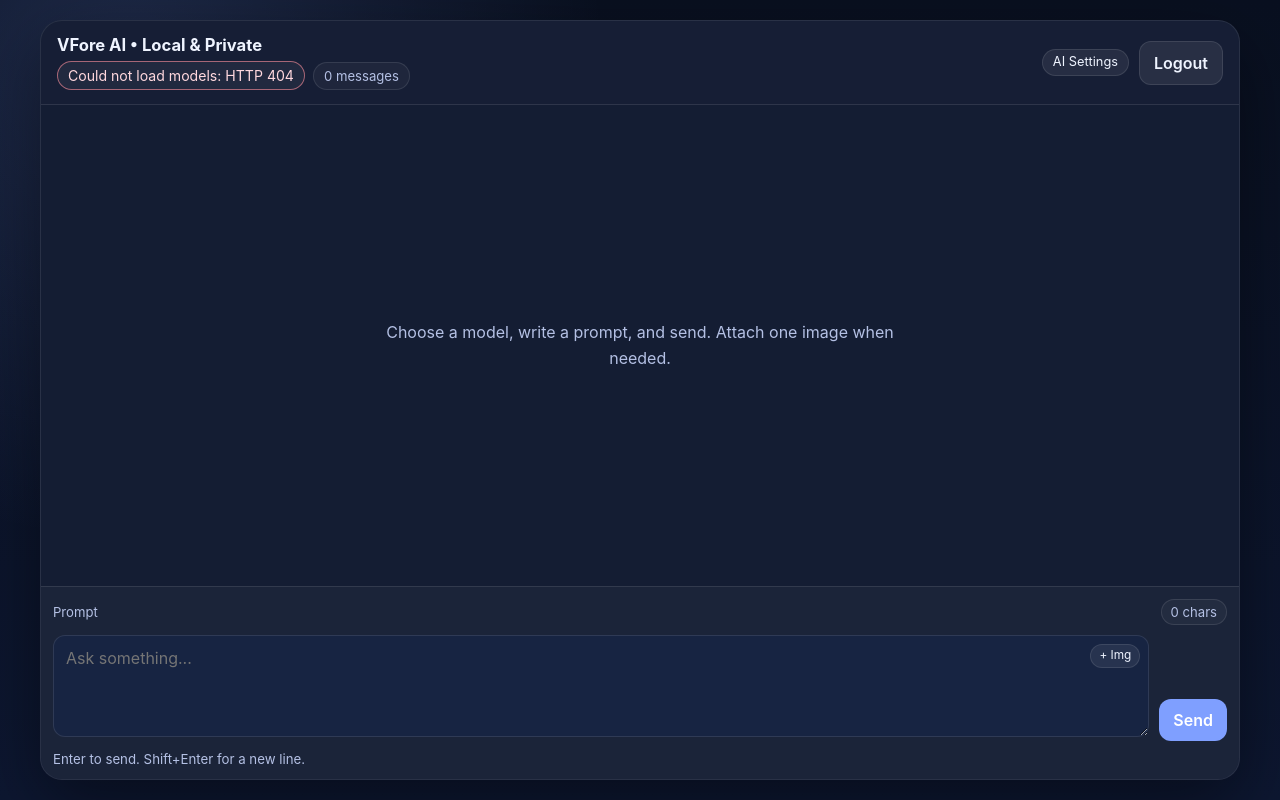
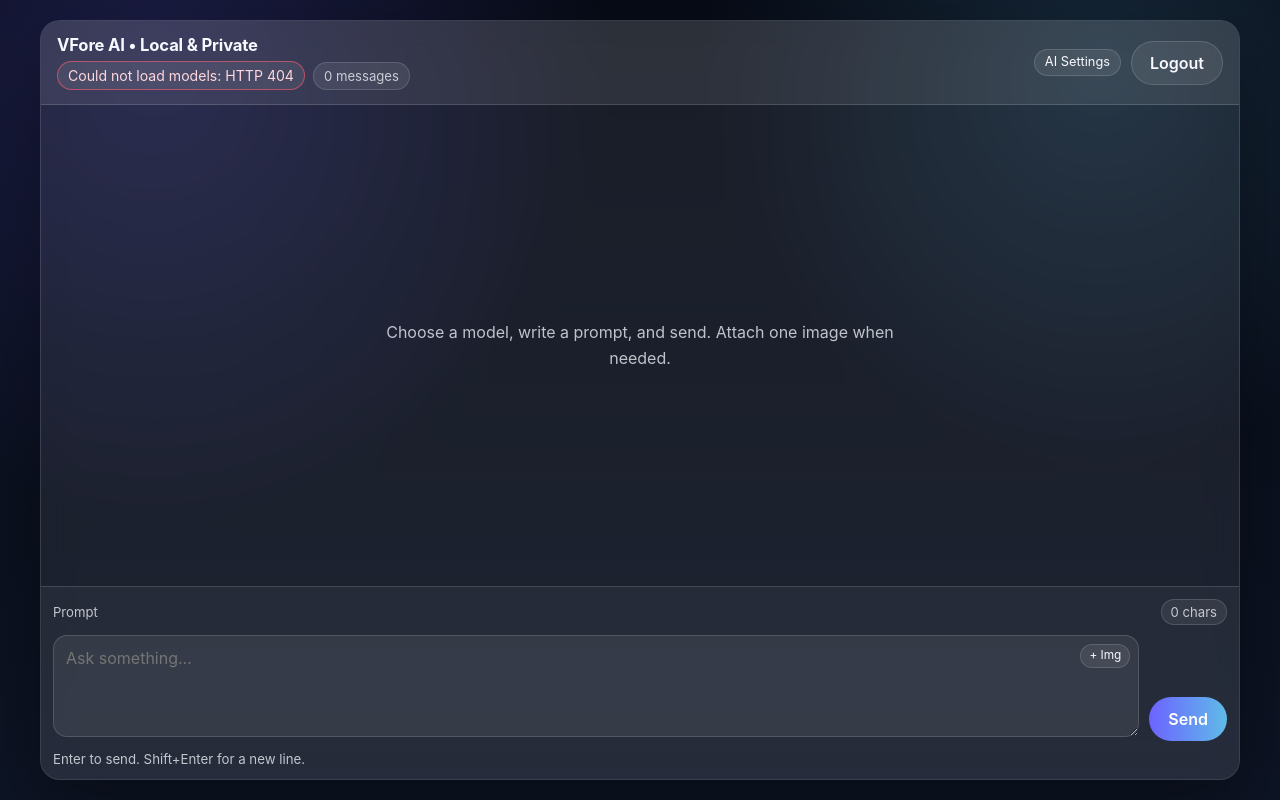
Before and after one commit to VForev/homeCloud, a Flask app: page /ollama in a window 1280 px wide. Run offline with Flask 3, Linux system fonts and the light colour scheme; the visitor is signed in with stand-in values (Sample User, id 1).

Commit message:
add fav and ui fixes
still need to fix color on grad buttons

```diff
--- a/static/local_ollama_ui.css
+++ b/static/local_ollama_ui.css
@@ -1,12 +1,14 @@
 :root {
-  --bg: #0a1020;
-  --panel: #111a31;
-  --panel-2: #172442;
-  --line: rgba(255, 255, 255, 0.1);
-  --text: #eff4ff;
-  --muted: #b4c0e4;
-  --accent: #7f9fff;
-  --danger: #ff8f9b;
+  --bg: #070b16;
+  --bg-2: #0d1424;
+  --panel: rgba(255, 255, 255, 0.06);
+  --panel-strong: rgba(255, 255, 255, 0.1);
+  --line: rgba(255, 255, 255, 0.14);
+  --text: #f7f9ff;
+  --muted: rgba(247, 249, 255, 0.75);
+  --accent: #6c63ff;
+  --accent-2: #5fbbe8;
+  --danger: #ff5d73;
 }
 
 * {
@@ -17,8 +19,10 @@
 body {
   margin: 0;
   height: 100%;
-  background: radial-gradient(circle at 10% 8%, rgba(127, 159, 255, 0.18), transparent 35%),
-              linear-gradient(180deg, #091020 0%, #0d1731 100%);
+  background:
+    radial-gradient(circle at 12% 8%, rgba(108, 99, 255, 0.2), transparent 34%),
+    radial-gradient(circle at 86% 8%, rgba(95, 187, 232, 0.16), transparent 30%),
+    linear-gradient(180deg, var(--bg) 0%, var(--bg-2) 100%);
   color: var(--text);
   font-family: "SF Pro Text", "SF Pro Display", "SF Pro", -apple-system, BlinkMacSystemFont, "Segoe UI", Roboto, Helvetica, Arial, sans-serif;
 }
@@ -35,8 +39,10 @@
   height: min(95vh, 940px);
   border: 1px solid var(--line);
   background: var(--panel);
-  border-radius: 22px;
-  box-shadow: 0 24px 70px rgba(0, 0, 0, 0.42);
+  border-radius: 20px;
+  backdrop-filter: blur(14px);
+  -webkit-backdrop-filter: blur(14px);
+  box-shadow: 0 26px 70px rgba(0, 0, 0, 0.35);
   overflow: hidden;
   display: grid;
   grid-template-rows: auto 1fr;
@@ -45,7 +51,7 @@
 .topbar {
   padding: 14px 16px;
   border-bottom: 1px solid var(--line);
-  background: rgba(255, 255, 255, 0.02);
+  background: var(--panel-strong);
   display: flex;
   justify-content: space-between;
   gap: 12px;
@@ -68,6 +74,7 @@
 .brand h1 {
   margin: 0;
   font-size: 1.04rem;
+  letter-spacing: -0.01em;
 }
 
 .status-row {
@@ -83,12 +90,12 @@
   padding: 5px 10px;
   border: 1px solid var(--line);
   border-radius: 999px;
-  background: rgba(255, 255, 255, 0.05);
+  background: rgba(255, 255, 255, 0.08);
 }
 
 .status.busy {
-  border-color: rgba(127, 159, 255, 0.55);
-  color: #d9e3ff;
+  border-color: rgba(108, 99, 255, 0.7);
+  color: #e3ddff;
 }
 
 .status.ok {
@@ -97,7 +104,7 @@
 }
 
 .status.error {
-  border-color: rgba(255, 143, 155, 0.6);
+  border-color: rgba(255, 93, 115, 0.6);
   color: #ffd8de;
 }
 
@@ -107,7 +114,7 @@
   padding: 5px 10px;
   border: 1px solid var(--line);
   border-radius: 999px;
-  background: rgba(255, 255, 255, 0.04);
+  background: rgba(255, 255, 255, 0.08);
 }
 
 .workspace {
@@ -143,16 +150,24 @@
 .number-input,
 .textarea {
   border: 1px solid var(--line);
-  background: var(--panel-2);
+  background: rgba(255, 255, 255, 0.08);
   color: var(--text);
-  border-radius: 12px;
+  border-radius: 14px;
   outline: none;
+  transition: border-color 0.2s ease, box-shadow 0.2s ease;
 }
 
 .select,
 .number-input {
   padding: 10px 12px;
   width: 100%;
+}
+
+.select:focus,
+.number-input:focus,
+.textarea:focus {
+  border-color: rgba(108, 99, 255, 0.8);
+  box-shadow: 0 0 0 4px rgba(108, 99, 255, 0.18);
 }
 
 .stack-actions {
@@ -345,7 +362,7 @@
   padding: 12px;
   display: grid;
   gap: 10px;
-  background: rgba(255, 255, 255, 0.03);
+  background: rgba(255, 255, 255, 0.04);
 }
 
 .composer-top {
@@ -361,18 +378,24 @@
   border: 1px solid var(--line);
   border-radius: 999px;
   padding: 4px 9px;
-  background: rgba(255, 255, 255, 0.04);
+  background: rgba(255, 255, 255, 0.08);
 }
 
 .mini-btn {
   border: 1px solid var(--line);
-  background: rgba(255, 255, 255, 0.07);
+  background: rgba(255, 255, 255, 0.08);
   color: var(--text);
   border-radius: 999px;
   padding: 6px 10px;
   cursor: pointer;
   font-size: 0.8rem;
   line-height: 1;
+  transition: background 0.16s ease, transform 0.16s ease, filter 0.16s ease;
+}
+
+.mini-btn:hover {
+  background: rgba(255, 255, 255, 0.12);
+  transform: translateY(-1px);
 }
 
 .composer-row {
@@ -444,26 +467,60 @@
   display: inline-flex;
   align-items: center;
   justify-content: center;
-  border: 0;
-  border-radius: 12px;
-  padding: 11px 14px;
+  -webkit-appearance: none;
+  appearance: none;
+  border: 1px solid transparent;
+  border-radius: 999px;
+  padding: 11px 18px;
   cursor: pointer;
   color: white;
-  background: var(--accent);
+  background-color: var(--accent);
+  background-image: linear-gradient(90deg, var(--accent) 0%, var(--accent-2) 100%);
+  background-repeat: no-repeat;
+  background-size: 100% 100%;
+  background-origin: border-box;
+  background-clip: border-box;
   font-weight: 600;
   text-decoration: none;
+  transition: transform 0.16s ease, opacity 0.16s ease;
+  box-shadow: none;
+}
+
+.btn::before {
+  content: none;
+}
+
+.btn:hover {
+  transform: translateY(-1px);
+}
+
+.btn:disabled {
+  opacity: 0.55;
+  cursor: not-allowed;
+  transform: none;
 }
 
 .btn.secondary {
   background: rgba(255, 255, 255, 0.08);
   border: 1px solid var(--line);
   color: var(--text);
+  box-shadow: none;
+}
+
+.btn.secondary::before,
+.btn.danger::before {
+  content: none;
+}
+
+.btn.secondary:hover {
+  background: rgba(255, 255, 255, 0.12);
 }
 
 .btn.danger {
-  background: rgba(255, 143, 155, 0.15);
-  border: 1px solid rgba(255, 143, 155, 0.26);
-  color: #ffdfe4;
+  background: rgba(255, 93, 115, 0.16);
+  border: 1px solid rgba(255, 93, 115, 0.35);
+  color: #ffd8de;
+  box-shadow: none;
 }
 
 .hint {
--- a/templates/admin.html
+++ b/templates/admin.html
@@ -3,7 +3,8 @@
 <head>
     <meta charset="UTF-8">
     <meta name="viewport" content="width=device-width, initial-scale=1.0">
-    <title>Admin Storage</title>
+    <title>HomeCloud</title>
+    <link rel="icon" type="image/svg+xml" href="{{ url_for('static', filename='favicon.svg') }}">
     <link rel="stylesheet" href="{{ url_for('static', filename='style.css') }}">
     <style>
         .section-head {
--- a/templates/images.html
+++ b/templates/images.html
@@ -3,7 +3,8 @@
 <head>
     <meta charset="UTF-8">
     <meta name="viewport" content="width=device-width, initial-scale=1.0">
-    <title>Cloud Storage</title>
+    <title>HomeCloud</title>
+    <link rel="icon" type="image/svg+xml" href="{{ url_for('static', filename='favicon.svg') }}">
     <link rel="stylesheet" href="{{ url_for('static', filename='style.css') }}">
     <style>
         .upload-grid {
--- a/templates/index.html
+++ b/templates/index.html
@@ -4,6 +4,7 @@
     <meta charset="UTF-8">
     <meta name="viewport" content="width=device-width, initial-scale=1.0">
     <title>HomeCloud</title>
+    <link rel="icon" type="image/svg+xml" href="{{ url_for('static', filename='favicon.svg') }}">
     <link rel="stylesheet" href="{{ url_for('static', filename='style.css') }}">
     <style>
         :root {
--- a/templates/local_ollama_ui_index.html
+++ b/templates/local_ollama_ui_index.html
@@ -3,7 +3,8 @@
 <head>
   <meta charset="UTF-8" />
   <meta name="viewport" content="width=device-width, initial-scale=1.0" />
-  <title>VFore AI Local Private</title>
+  <title>HomeCloud</title>
+    <link rel="icon" type="image/svg+xml" href="{{ url_for('static', filename='favicon.svg') }}">
   <link rel="stylesheet" href="{{ url_for('static', filename='local_ollama_ui.css') }}" />
 </head>
 <body>
--- a/templates/login.html
+++ b/templates/login.html
@@ -3,7 +3,8 @@
 <head>
     <meta charset="UTF-8">
     <meta name="viewport" content="width=device-width, initial-scale=1.0">
-    <title>Login</title>
+    <title>HomeCloud</title>
+    <link rel="icon" type="image/svg+xml" href="{{ url_for('static', filename='favicon.svg') }}">
     <link rel="stylesheet" href="{{ url_for('static', filename='style.css') }}">
 </head>
 <body>
--- a/templates/messages.html
+++ b/templates/messages.html
@@ -3,7 +3,8 @@
 <head>
   <meta charset="UTF-8"/>
   <meta name="viewport" content="width=device-width, initial-scale=1.0"/>
-  <title>Comms Thread</title>
+  <title>HomeCloud</title>
+    <link rel="icon" type="image/svg+xml" href="{{ url_for('static', filename='favicon.svg') }}">
   <link rel="stylesheet" href="{{ url_for('static', filename='style.css') }}">
   <style>
     .thread-layout {
--- a/templates/passcode.html
+++ b/templates/passcode.html
@@ -3,7 +3,8 @@
 <head>
     <meta charset="UTF-8">
     <meta name="viewport" content="width=device-width, initial-scale=1.0">
-    <title>Secure Access</title>
+    <title>HomeCloud</title>
+    <link rel="icon" type="image/svg+xml" href="{{ url_for('static', filename='favicon.svg') }}">
     <link rel="stylesheet" href="{{ url_for('static', filename='style.css') }}">
 </head>
 <body>
--- a/templates/register.html
+++ b/templates/register.html
@@ -3,7 +3,8 @@
 <head>
     <meta charset="UTF-8">
     <meta name="viewport" content="width=device-width, initial-scale=1.0">
-    <title>Create Account</title>
+    <title>HomeCloud</title>
+    <link rel="icon" type="image/svg+xml" href="{{ url_for('static', filename='favicon.svg') }}">
     <link rel="stylesheet" href="{{ url_for('static', filename='style.css') }}">
 </head>
 <body>
--- a/templates/view.html
+++ b/templates/view.html
@@ -3,7 +3,8 @@
 <head>
     <meta charset="UTF-8">
     <meta name="viewport" content="width=device-width, initial-scale=1.0">
-    <title>View Storage</title>
+    <title>HomeCloud</title>
+    <link rel="icon" type="image/svg+xml" href="{{ url_for('static', filename='favicon.svg') }}">
     <link rel="stylesheet" href="{{ url_for('static', filename='style.css') }}">
     <style>
         .section-head {
```
Also changed, not shown: other parts of static/local_ollama_ui.css (+12 -10 lines), static/favicon.svg (added).
